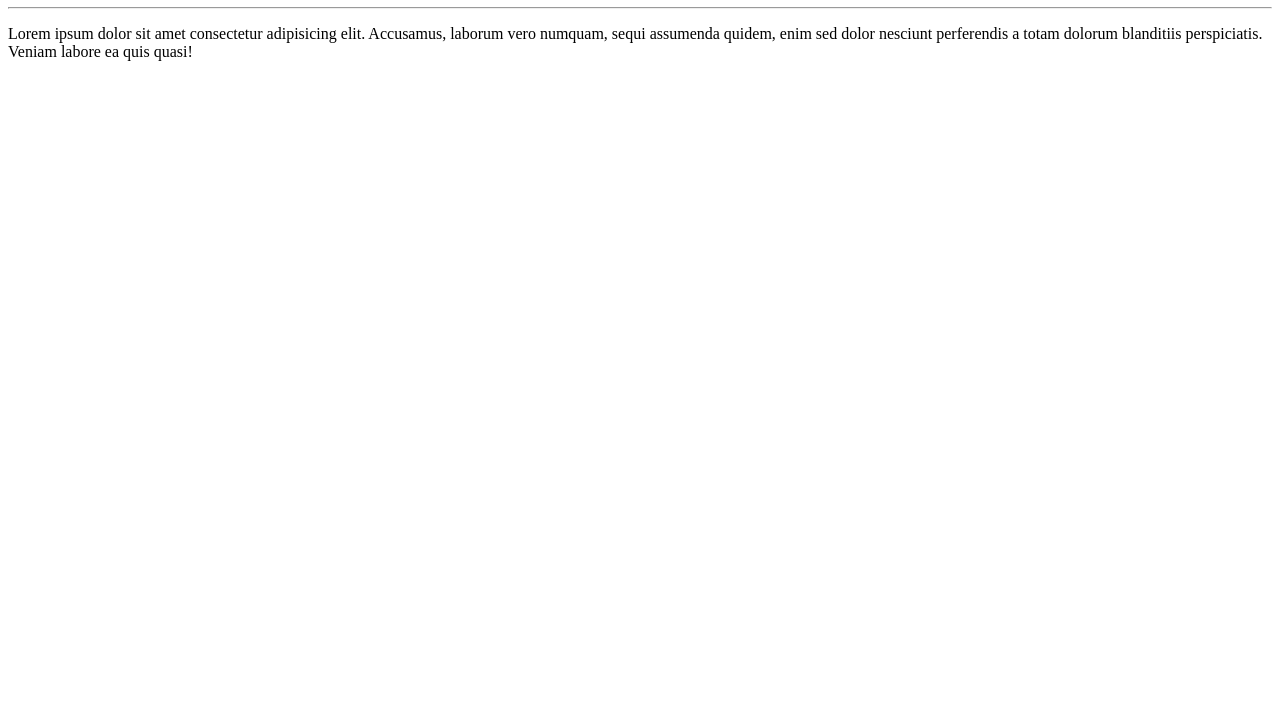
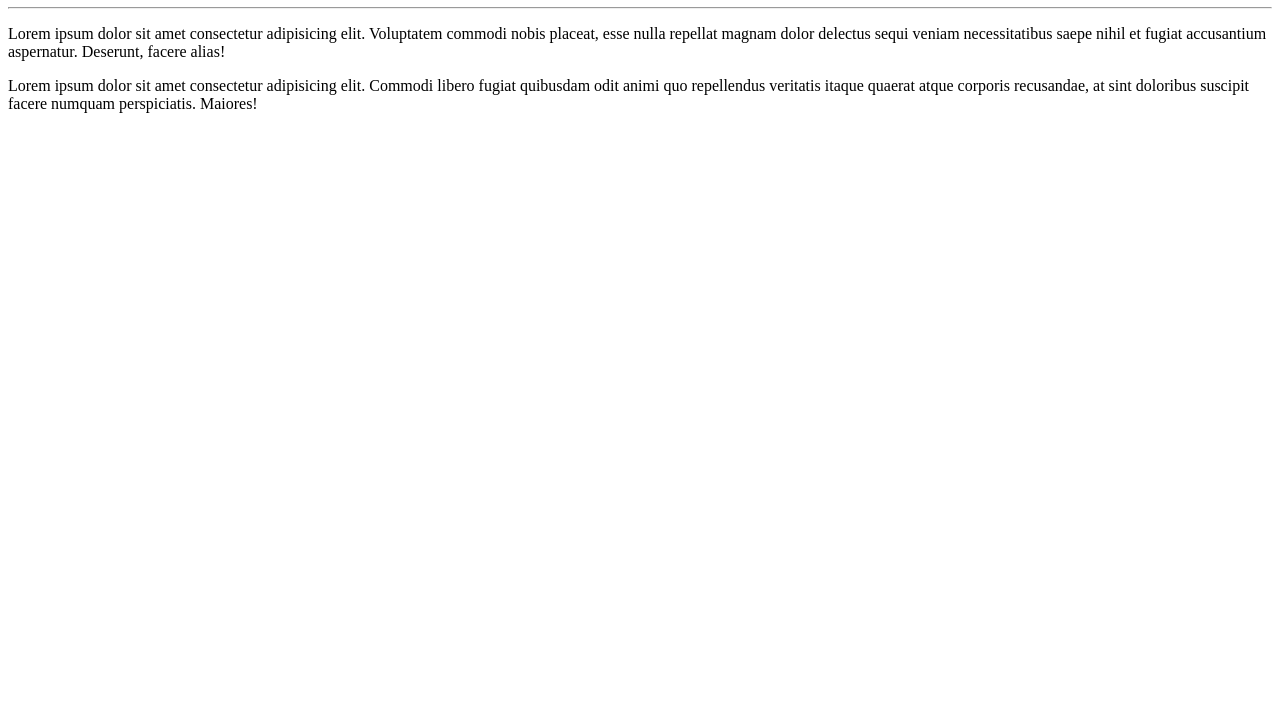
Before and after one commit to paollafelixx/Ola-Mundo, a plain HTML site: page site-exemplo/index.html in a window 1280 px wide. Shown: the part 73-800 px from the top of the page. Drawn offline with Linux system fonts and the light colour scheme.

Commit message:
adicionei um parágrafo

```diff
--- a/site-exemplo/index.html
+++ b/site-exemplo/index.html
@@ -9,10 +9,7 @@
 <body>
     <h1>Olá, Mundo!</h1>
     <hr>
-    <p>Lorem ipsum dolor sit amet consectetur adipisicing
-        elit. Accusamus, laborum vero numquam, sequi
-        assumenda quidem, enim sed dolor nesciunt
-        perferendis a totam dolorum blanditiis
-        perspiciatis. Veniam labore ea quis quasi!</p>
+    <p>Lorem ipsum dolor sit amet consectetur adipisicing elit. Voluptatem commodi nobis placeat, esse nulla repellat magnam dolor delectus sequi veniam necessitatibus saepe nihil et fugiat accusantium aspernatur. Deserunt, facere alias!</p>
+        <p>Lorem ipsum dolor sit amet consectetur adipisicing elit. Commodi libero fugiat quibusdam odit animi quo repellendus veritatis itaque quaerat atque corporis recusandae, at sint doloribus suscipit facere numquam perspiciatis. Maiores!</p>
 </body>
 </html>
```
